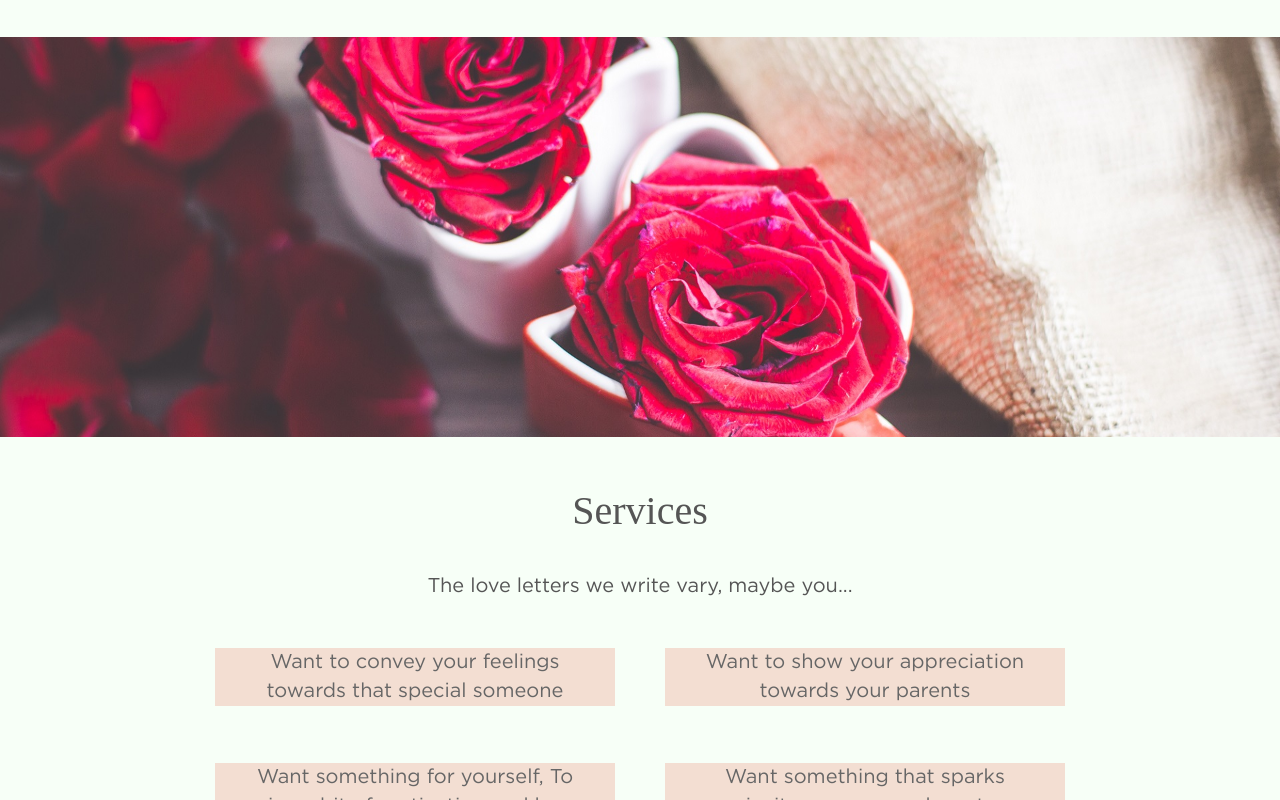
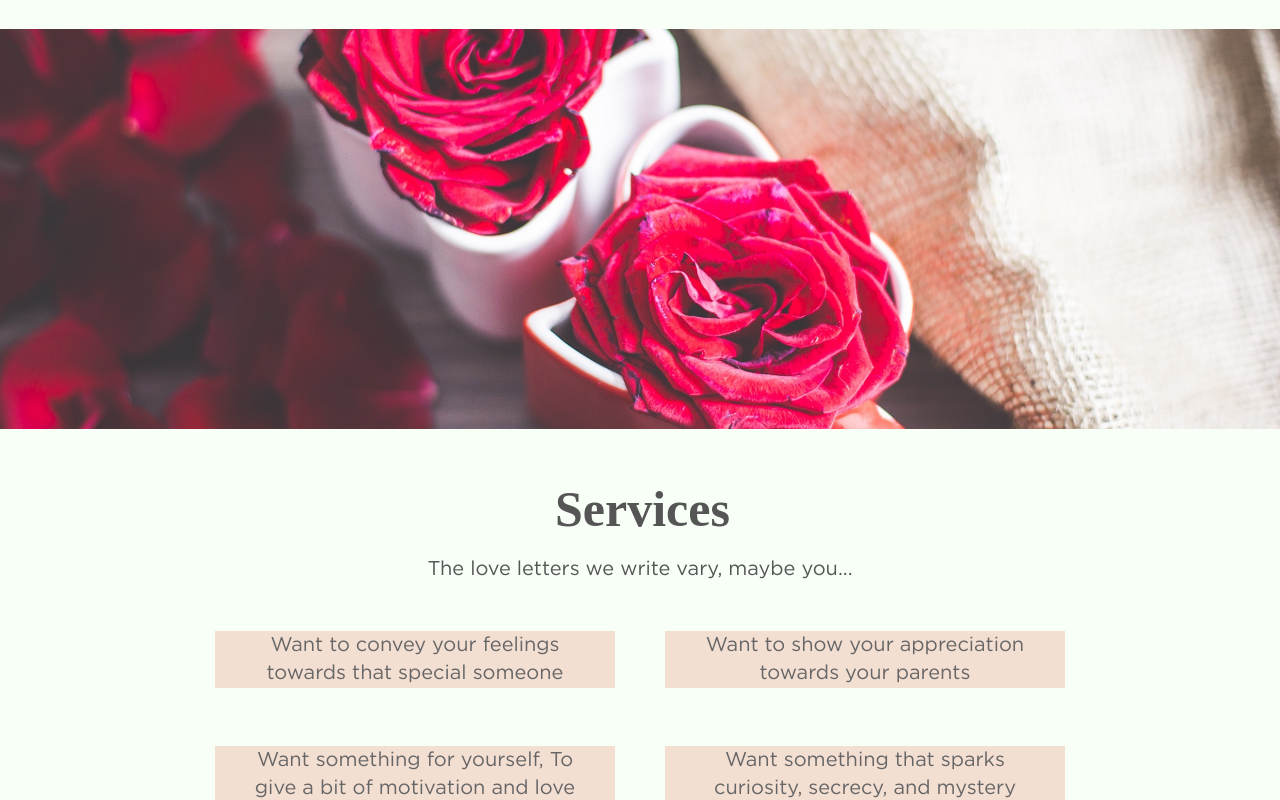
Before and after one commit to ralphchva/ralphchva.github.io, a plain HTML site: page index.html in a window 1280 px wide. Shown: the part 2000-2800 px from the top of the page. Drawn offline with nearby package versions, Linux system fonts and the light colour scheme; a web font is replaced by a local one.

Commit message:
Initial commit

```diff
--- a/index.html
+++ b/index.html
@@ -54,7 +54,7 @@
     <!-- "About" Section -->
 
     <section class="text1" id="about">
-        <h2> Section One </h2> <br>
+        <h2> Section One </h2>
         <p style="text-align: justify">
             Lorem ipsum dolor sit amet, consectetur adipiscing elit. Sed at hendrerit ipsum. Integer ac metus eu felis ullamcorper condimentum id sit amet sapien. Duis suscipit malesuada ornare. Morbi fermentum dui vitae tortor accumsan laoreet. Nam at semper justo. Nulla at enim nec orci hendrerit pretium. Suspendisse justo ipsum, convallis aliquet molestie et, viverra id nunc. Nullam eleifend quam et sollicitudin sodales. Proin finibus quis velit facilisis congue. Praesent dapibus finibus dolor, sed posuere arcu mattis vitae. Sed erat libero, pretium sit amet lorem eget, pretium interdum quam.
 
@@ -71,7 +71,7 @@
     <!-- "Services" Section -->
 
     <section class="text3" id="services">
-        <h2> Services </h2> <br>
+        <h2> Services </h2>
         <p class="services_text"> The love letters we write vary, maybe you... </p>
 
         <div class="grid">
@@ -98,7 +98,7 @@
     <!-- Sample Letters -->
 
     <section class="text1" id="sample1">
-        <h2> Lorem Ipsum </h2> <br>
+        <h2> Lorem Ipsum </h2>
         <p style="text-align: justify">
             Lorem ipsum dolor sit amet, consectetur adipiscing elit. Vestibulum blandit arcu ut enim vulputate, non aliquam tellus ultricies. In fringilla placerat lacus, a consectetur erat vehicula eu. Mauris eget ornare nunc. Curabitur ornare dolor ac nibh hendrerit, vel cursus tellus congue. Duis sed ipsum nec nibh faucibus consectetur. Mauris hendrerit, nibh in euismod molestie, sapien diam dignissim nunc, tempor sodales mauris turpis sed neque. Etiam at mattis ligula, at elementum sem. </p>
 
@@ -110,7 +110,7 @@
     </div>
 
     <section class="text1" id="sample2">
-        <h2> Lorem Ipsum </h2> <br>
+        <h2> Lorem Ipsum </h2>
         <p style="text-align: justify">
             Lorem ipsum dolor sit amet, consectetur adipiscing elit. Proin faucibus enim pretium, aliquet nisi sed, fermentum tortor. Suspendisse et consequat ligula. Nam iaculis erat non laoreet malesuada. Fusce egestas quam et euismod laoreet. Nam imperdiet, magna vitae cursus dictum, ipsum turpis euismod velit, eu pulvinar quam lectus vitae nibh. Ut suscipit sed dui a dapibus. Donec fermentum ultricies orci eu consequat. Aliquam leo ipsum, elementum et tristique eget, blandit quis nibh. In auctor vestibulum neque, ac sollicitudin ex tempor ac. Pellentesque auctor varius sapien, sed hendrerit mauris tincidunt quis. Vivamus facilisis, risus a fringilla fermentum, elit eros dapibus arcu, in fringilla odio lectus ut arcu. </p>
 
@@ -122,7 +122,7 @@
     </div>
 
     <section class="text1" id="sample3">
-        <h2> Lorem Ipsum </h2> <br>
+        <h2> Lorem Ipsum </h2>
         <p style="text-align: justify">
             Lorem ipsum dolor sit amet, consectetur adipiscing elit. Donec sollicitudin est a dolor lobortis, vel viverra leo facilisis. Vestibulum ante ipsum primis in faucibus orci luctus et ultrices posuere cubilia Curae; Class aptent taciti sociosqu ad litora torquent per conubia nostra, per inceptos himenaeos. Aenean nec fermentum erat. Sed id nisl convallis, volutpat justo non, dignissim leo. Cras in tincidunt augue. Curabitur accumsan mi ac justo vestibulum dapibus. Nulla nec fermentum neque. Curabitur ut turpis et enim aliquam blandit. Morbi rutrum eu arcu ac laoreet. Nullam augue sem, rhoncus et ligula sit amet, tincidunt vulputate orci. Sed quis elit sem. Sed feugiat tempor nulla, elementum dictum felis aliquet vitae. Maecenas faucibus accumsan leo id congue. </p>
 
@@ -134,7 +134,7 @@
     </div>
 
     <section class="text1" id="sample4">
-        <h2> To One That Life Forbid </h2> <br>
+        <h2> To One That Life Forbid </h2>
         <p style="text-align: justify">
             I haven't known her for long, yet whenever I see her she manages to brighten up my day. Whether it's her smile, a simple wave, or a short conversation while going in the same direction, it brings me life, a kind of sweet, giddy feeling inside that I can't quite explain. Maybe it's because I've put off finding someone for so long I'd forgotten what it felt like, or maybe it's something else. The world is mysterious like that. The way she smiles at me is like any other smile, but somehow I deem it different, like this smile that gives me warmth, comfort, and it never fails to cheer me up after a terrible day. I can't help but notice her facial expressions whenever we talk; it's so full of life, even if she just had an all nighter and is seemingly dying because of her thesis. Maybe it's just me, but I guess it's what happens. You see that person as someone you want to be a part of your life, a constant, or maybe something even more. I can't grasp my feelings right now, but theres a side of me that says that I'm lying; I've fallen for her, and theres nothing I can do about it. But I can't act on my feelings. Life just doesn't allow it. </p>
 
@@ -150,7 +150,7 @@
     <!-- Commissions Section -->
 
     <section class="text2" id="commissions">
-        <h2> Commissions </h2> <br>
+        <h2> Commissions </h2>
         <div style="text-align: left"> For commissions, just provide the following information: <br>
             <ul class="comminfo">
                 <li> Recipient of the letter </li>
@@ -168,7 +168,7 @@
     <!-- Contacts Section -->
 
     <section class="text2" id="contact">
-        <h2> Contact Us </h2> <br>
+        <h2> Contact Us </h2>
         <p style="text-align: left">
             For any questions or inquires: <br> <br>
             Email: ralph_anderson_p_chua@dlsu.edu.ph <br>
--- a/style.css
+++ b/style.css
@@ -190,8 +190,10 @@ h3 {
 
 h2 {
     font-family: "Coldiac_Italic";
-    font-size: 40px;
-    padding-right: 50px;
+    font-size: 50px;
+    padding-right: 45px;
+    padding-bottom: 8px;
+    font-weight: 600;
 }
 
 .text3 h2 {
```
